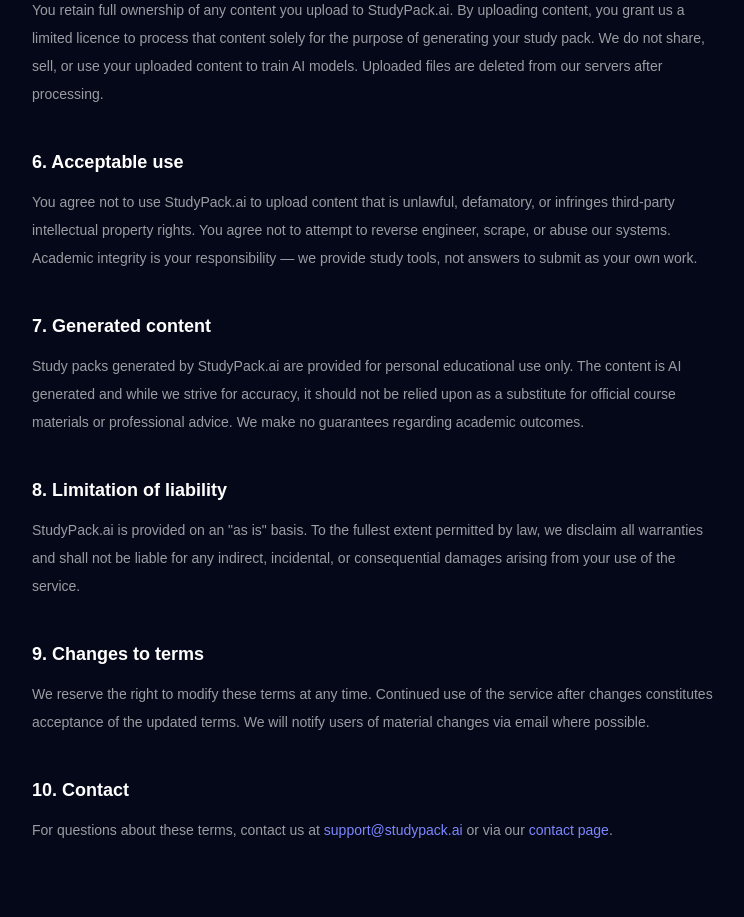
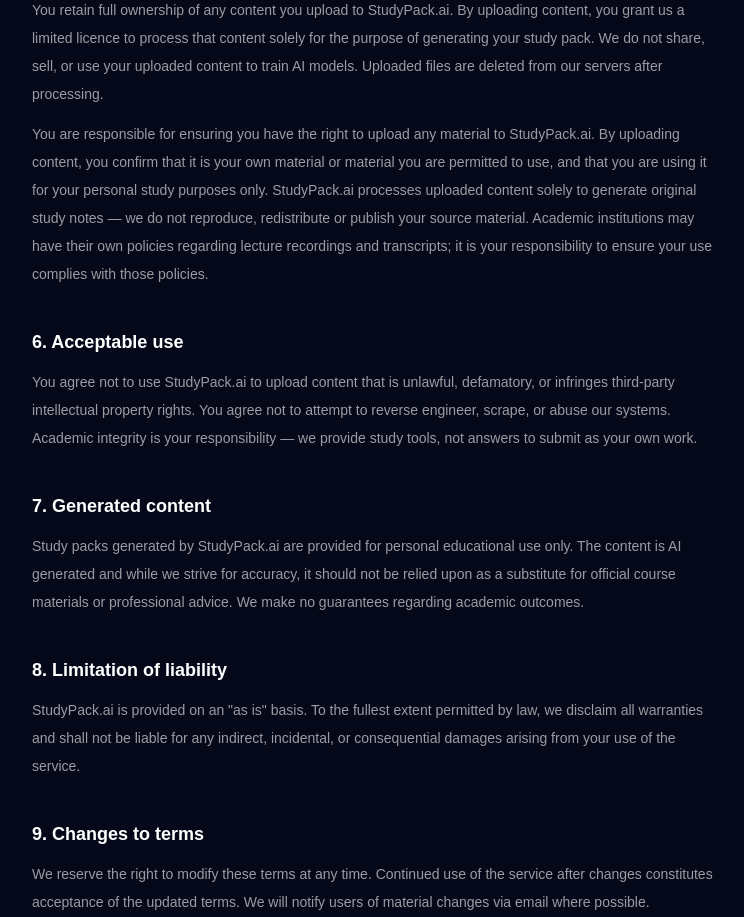
Before and after one commit to paulrodgerson40-blip/studypack-frontend, a Next.js app: page /terms in a window 1280 px wide. Shown: the part 880-1797 px from the top of the page, without its empty margins (264-1008 px from the left). Built offline with nearby package versions, Linux system fonts and the light colour scheme; no server answers.

Commit message:
legal: add uploaded content responsibility clause to terms — copyright compliance

```diff
--- a/app/terms/page.tsx
+++ b/app/terms/page.tsx
@@ -39,6 +39,7 @@ export default function TermsPage() {
             <section>
               <h2 className="mb-3 text-lg font-black text-white">5. Uploaded content</h2>
               <p>You retain full ownership of any content you upload to StudyPack.ai. By uploading content, you grant us a limited licence to process that content solely for the purpose of generating your study pack. We do not share, sell, or use your uploaded content to train AI models. Uploaded files are deleted from our servers after processing.</p>
+              <p className="mt-3">You are responsible for ensuring you have the right to upload any material to StudyPack.ai. By uploading content, you confirm that it is your own material or material you are permitted to use, and that you are using it for your personal study purposes only. StudyPack.ai processes uploaded content solely to generate original study notes — we do not reproduce, redistribute or publish your source material. Academic institutions may have their own policies regarding lecture recordings and transcripts; it is your responsibility to ensure your use complies with those policies.</p>
             </section>
 
             <section>
```
